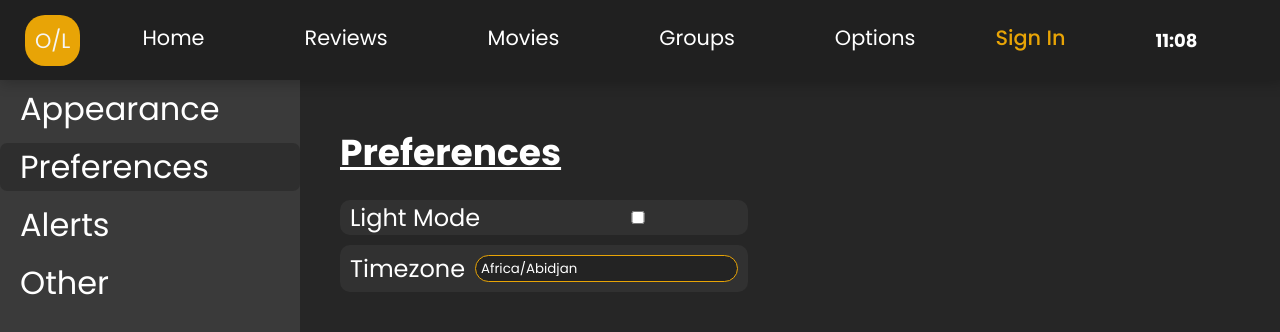
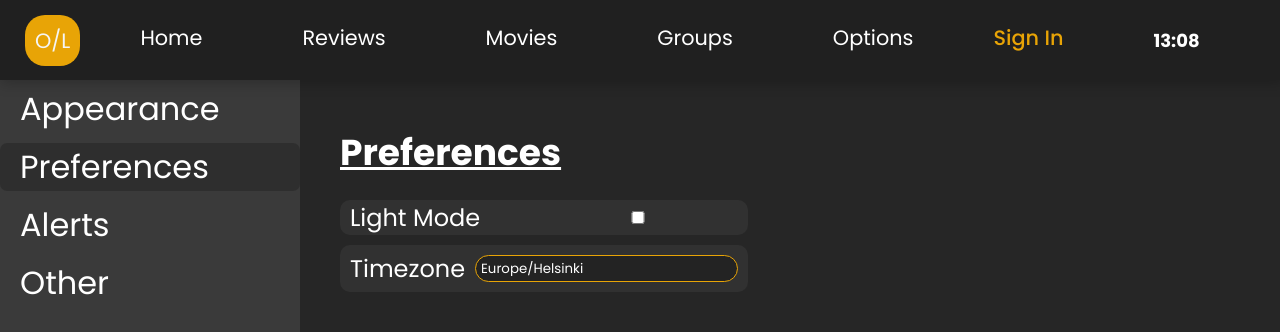
Before and after one commit to TVT22-11/Web-Project, a React (Create React App) app in the folder react-app/: page /options/preferences in a window 1280 px wide. Shown: the top 332 px of the page. Built offline with nearby package versions, Linux system fonts and the light colour scheme.

Commit message:
timezone asetettu, konsoli clearattu

```diff
--- a/react-app/src/App.js
+++ b/react-app/src/App.js
@@ -12,8 +12,10 @@ import Movies from './components/Movies/Movies';
 import { DarkModeProvider } from './components/Options/DarkModeContext';
 import MovieDetail from './components/Movies/MovieDetail';
 
+
 function App() {
-  const [selectedTimezone, setSelectedTimezone] = useState('Your/Default/Timezone');
+  const [selectedTimezone, setSelectedTimezone] = useState('Europe/Helsinki');
+
 
   return (
     <Router>
--- a/react-app/src/components/Navbar/Navbar.js
+++ b/react-app/src/components/Navbar/Navbar.js
@@ -1,11 +1,13 @@
+// Navbar.js
+
 import React from 'react';
 import './Navbar.css';
 import { Link } from 'react-router-dom';
 import { FontAwesomeIcon } from '@fortawesome/react-fontawesome';
 import { faBars } from '@fortawesome/free-solid-svg-icons';
-import Clock from '../Options/Clock';  // Import the Clock component
+import Clock from '../Options/Clock';
 
-const Navbar = ({ selectedTimezone, setSelectedTimezone }) => {
+const Navbar = ({ selectedTimezone, defaultTimezone }) => {
   const [show, setShow] = React.useState(true);
 
   const DDmenuClickHandler = () => {
@@ -13,6 +15,7 @@ const Navbar = ({ selectedTimezone, setSelectedTimezone }) => {
     dropdown.classList.toggle("show");
     console.log('Dropdown menu clicked!');
   };
+
 
   return (
     <header>
@@ -48,7 +51,8 @@ const Navbar = ({ selectedTimezone, setSelectedTimezone }) => {
           </ul>
         </div>
 
-          <Clock timezone={selectedTimezone} />
+        <Clock timezone={selectedTimezone || defaultTimezone} defaultTimezone={defaultTimezone} />
+
       </nav>
     </header>
   );
--- a/react-app/src/components/Options/Clock.js
+++ b/react-app/src/components/Options/Clock.js
@@ -4,7 +4,7 @@ import React, { useState, useEffect } from 'react';
 import moment from 'moment-timezone';
 import './Clock.css';
 
-function Clock({ timezone }) {
+function Clock({ timezone, defaultTimezone }) {
   const [currentTime, setCurrentTime] = useState(new Date());
 
   useEffect(() => {
@@ -17,7 +17,7 @@ function Clock({ timezone }) {
 
   const formattedTime = timezone
     ? moment(currentTime).tz(timezone).format('HH:mm')
-    : '';
+    : moment(currentTime).tz(defaultTimezone).format('HH:mm');
 
   return (
     <div className="Clock">
--- a/react-app/src/components/Options/Options.js
+++ b/react-app/src/components/Options/Options.js
@@ -2,7 +2,6 @@
 import React from 'react';
 import { Routes, Route, Navigate } from 'react-router-dom';
 import Preferences from './Preferences';
-import Alerts from './Alerts';
 import Appearance from './Appearance';
 import Other from './Other';
 
@@ -15,7 +14,6 @@ function Options({ selectedTimezone, setSelectedTimezone }) {
         path="preferences"
         element={<Preferences selectedTimezone={selectedTimezone} setSelectedTimezone={setSelectedTimezone} />}
       />
-      <Route path="alerts" element={<Alerts />} />
       <Route path="appearance" element={<Appearance />} />
       <Route path="other" element={<Other />} />
     </Routes>
--- a/react-app/src/components/Options/Preferences.js
+++ b/react-app/src/components/Options/Preferences.js
@@ -3,28 +3,29 @@
 import React, { useState, useEffect } from 'react';
 import './Options.css';
 import './Preferences.css';
-import Clock from './Clock';
 import moment from 'moment-timezone';
+import 'moment-timezone/data/packed/latest.json';
 import Sidebar from './Sidebar';
 import { useDarkMode } from './DarkModeContext';
 
 function Preferences({ selectedTimezone, setSelectedTimezone }) {
   const { isDarkMode, toggleDarkMode } = useDarkMode();
 
-  useEffect(() => {
-    // Add any other initialization code here
-  }, []); // Empty dependency array to run the effect only once on mount
+  useEffect(() => {}, []);
 
-  const storedTimezone = localStorage.getItem('selectedTimezone') || 'Europe/Helsinki';
   const [allTimezones, setAllTimezones] = useState([]);
 
   useEffect(() => {
+    try {
       const timeZoneList = moment.tz.names().map((timezone) => ({
         value: timezone,
         label: timezone,
       }));
 
       setAllTimezones(timeZoneList);
+    } catch (error) {
+      console.error('Error loading timezone data:', error);
+    }
   }, []);
 
   const handleTimezoneChange = (e) => {
@@ -52,7 +53,10 @@ function Preferences({ selectedTimezone, setSelectedTimezone }) {
           <li>
             <label>
               Timezone
-              <select value={selectedTimezone} onChange={(e) => handleTimezoneChange(e)}>
+              <select
+                value={selectedTimezone}
+                onChange={(e) => handleTimezoneChange(e)}
+              >
                 {allTimezones.map((timezone) => (
                   <option key={timezone.value} value={timezone.value}>
                     {timezone.label}
@@ -62,6 +66,8 @@ function Preferences({ selectedTimezone, setSelectedTimezone }) {
             </label>
           </li>
         </ul>
+
+
       </div>
     </div>
   );
```
Lines whose indentation alone changed are shown as unchanged.
